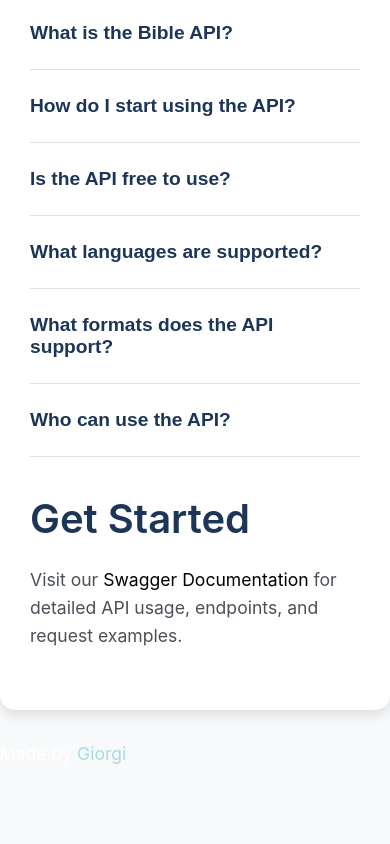
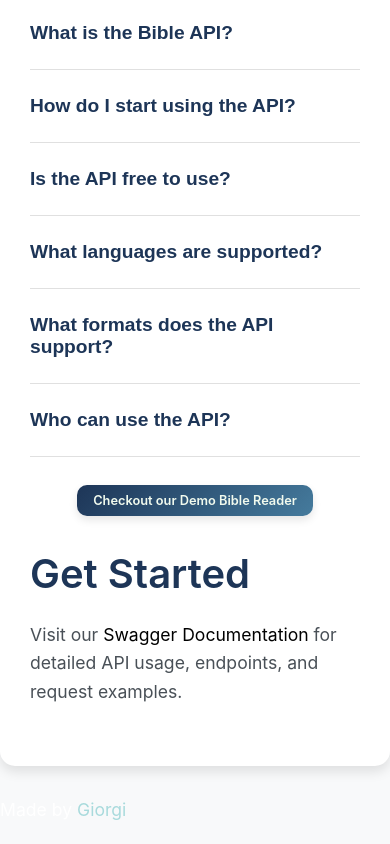
Before and after one commit to groot737/bibleapi, a website: page views/index.html in a window 390 px wide. Shown: the part 3423-4267 px from the top of the page. Before the commit the page ends 4211 px from the top, so only its background shows below. Drawn offline with Linux system fonts and the light colour scheme; files that its build step writes are made by us from their sources; files whose address does not match are found by name.

Commit message:
added a button

```diff
--- a/public/style.css
+++ b/public/style.css
@@ -193,3 +193,48 @@ footer a:hover {
   border-left: 4px solid #2a9d8f;
   padding-left: 15px;
 }
+.demo-button-container {
+  text-align: center;
+  margin-top: 30px;
+}
+
+.demo-button {
+  background: linear-gradient(135deg, #1d3557, #457b9d);
+  color: #f1faee;
+  padding: 15px 30px;
+  font-size: 1.2rem;
+  font-weight: 600;
+  border: none;
+  border-radius: 10px;
+  cursor: pointer;
+  text-decoration: none;
+  transition: all 0.3s ease-in-out;
+  box-shadow: 0 4px 8px rgba(0, 0, 0, 0.1);
+}
+
+.demo-button:hover {
+  background: linear-gradient(135deg, #457b9d, #1d3557);
+  transform: translateY(-3px);
+  box-shadow: 0 6px 12px rgba(0, 0, 0, 0.2);
+}
+
+.demo-button:active {
+  transform: translateY(0);
+  box-shadow: 0 4px 8px rgba(0, 0, 0, 0.1);
+}
+
+@media (max-width: 768px) {
+  .demo-button {
+    padding: 10px 20px;
+    font-size: 0.9rem;
+  }
+}
+
+@media (max-width: 480px) {
+  .demo-button {
+    padding: 8px 16px;
+    font-size: 0.8rem;
+    width: 100%;
+    text-align: center;
+  }
+}
--- a/views/index.html
+++ b/views/index.html
@@ -193,6 +193,9 @@
           </div>
         </div>
       </div>
+      <div class="demo-button-container">
+        <a href="/bible" class="demo-button">Checkout our Demo Bible Reader</a>
+      </div>
     </section>
 
 
```
